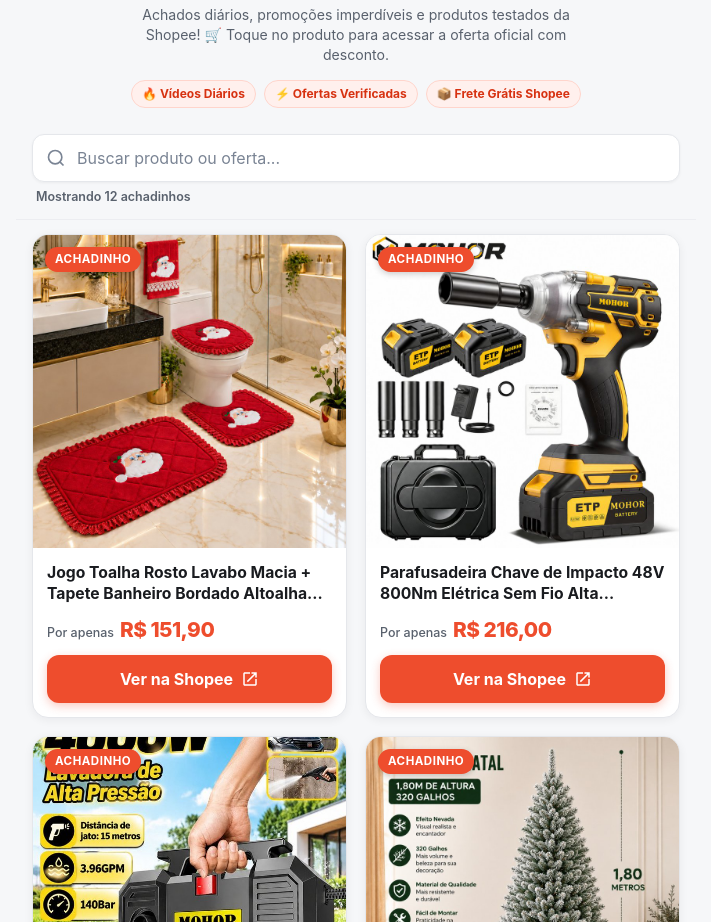
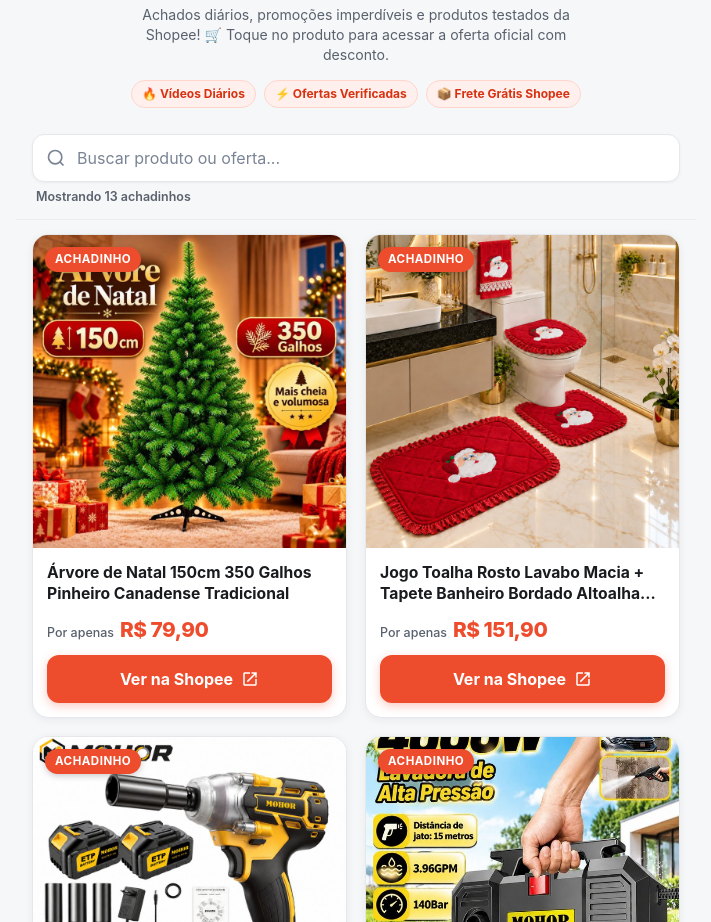
Before and after one commit to IversonSantos-dev/linkshopee, a plain HTML site: page index.html in a window 1280 px wide. Shown: the part 178-1100 px from the top of the page, without its empty margins (284-995 px from the left). Drawn offline with Linux system fonts and the light colour scheme.

Commit message:
Add product: Árvore de Natal 150cm 350 Galhos Pinheiro Canadense Tradicional

```diff
--- a/index.html
+++ b/index.html
@@ -80,7 +80,7 @@
         </div>
         <!-- Live status counter for screen readers and visual feedback -->
         <div id="searchStats" class="search-stats" role="status" aria-live="polite">
-          Mostrando <span id="visibleCount">12</span> achadinhos
+          Mostrando <span id="visibleCount">13</span> achadinhos
         </div>
       </div>
     </div>
@@ -90,6 +90,44 @@
       <section class="catalog-section" aria-label="Catálogo de Achadinhos">
         <!-- Grid of Product Cards -->
         <div id="productGrid" class="product-grid" role="region" aria-label="Lista de produtos">
+          <!-- Card: 9d663582-d886-4dd7-a499-215c381f5d2e -->
+          <article class="product-card" data-id="9d663582-d886-4dd7-a499-215c381f5d2e" data-title="Árvore de Natal 150cm 350 Galhos Pinheiro Canadense Tradicional" data-price="R$ 79,90">
+            <div class="card-media">
+              <img
+                src="images/9d663582_arvore_de_natal_150cm_350_galh.jpg"
+                alt="Árvore de Natal 150cm 350 Galhos Pinheiro Canadense Tradicional"
+                loading="lazy"
+                decoding="async"
+                width="400"
+                height="400"
+                class="card-image"
+                onerror="this.onerror=null; this.src='images/placeholder.jpg';"
+              >
+              <span class="card-badge">Achadinho</span>
+            </div>
+            <div class="card-body">
+              <h2 class="card-title" title="Árvore de Natal 150cm 350 Galhos Pinheiro Canadense Tradicional">
+                Árvore de Natal 150cm 350 Galhos Pinheiro Canadense Tradicional
+              </h2>
+              <div class="card-price-row">
+                <span class="price-prefix">Por apenas</span>
+                <span class="card-price">R$ 79,90</span>
+              </div>
+              <a
+                href="https://s.shopee.com.br/5q9nq4nSyx"
+                class="btn-cta btn-shopee"
+                target="_blank"
+                rel="noopener noreferrer"
+                aria-label="Ver Árvore de Natal 150cm 350 Galhos Pinheiro Canadense Tradicional na Shopee"
+              >
+                <span class="btn-text">Ver na Shopee</span>
+                <svg class="btn-icon" viewBox="0 0 24 24" fill="currentColor" aria-hidden="true">
+                  <path d="M14 3v2h3.59l-9.83 9.83 1.41 1.41L19 6.41V10h2V3m-2 16H5V5h7V3H5c-1.11 0-2 .9-2 2v14c0 1.1.89 2 2 2h14c1.1 0 2-.9 2-2v-7h-2v7z"/>
+                </svg>
+              </a>
+            </div>
+          </article>
+
           <!-- Card: b2342e03-a426-4d4b-a752-819fb43ad1d8 -->
           <article class="product-card" data-id="b2342e03-a426-4d4b-a752-819fb43ad1d8" data-title="Jogo Toalha Rosto Lavabo Macia + Tapete Banheiro Bordado Altoalhado Natal 4pç Fabricação Propria" data-price="R$ 151,90">
             <div class="card-media">
```
Also changed, not shown: data/products.json (+9 -0 lines), images/9d663582_arvore_de_natal_150cm_350_galh.jpg (added).
